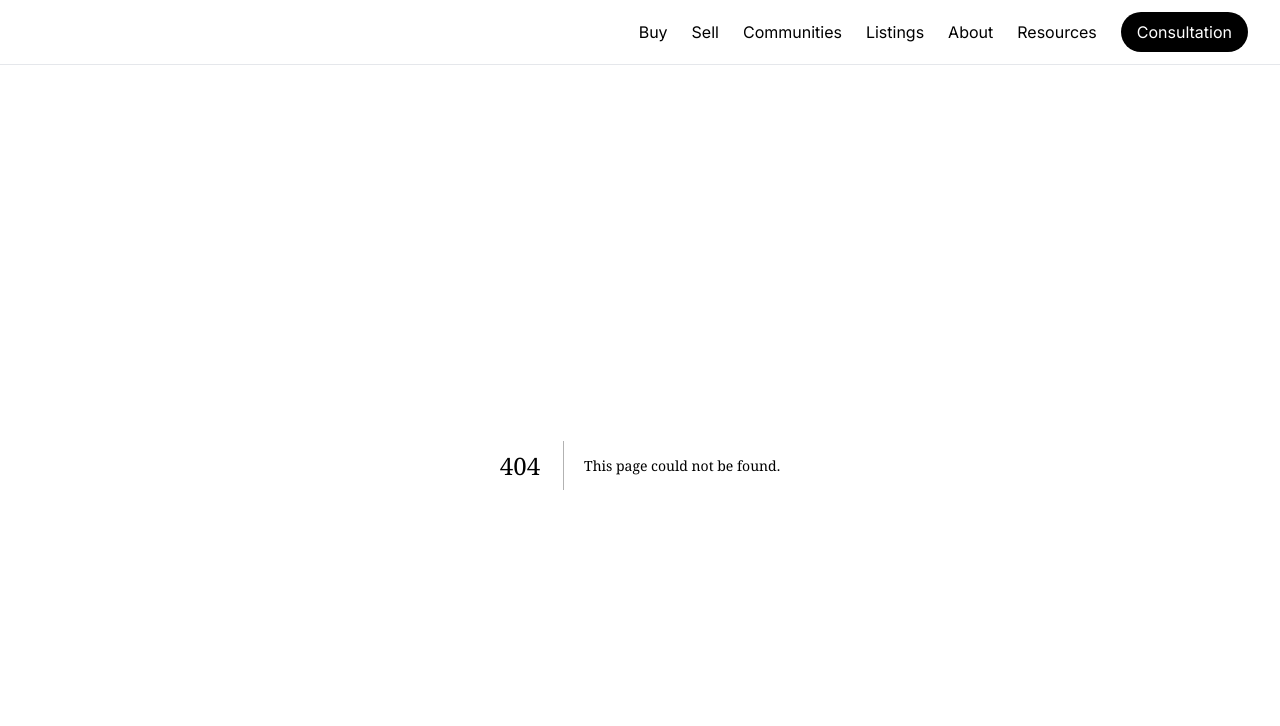
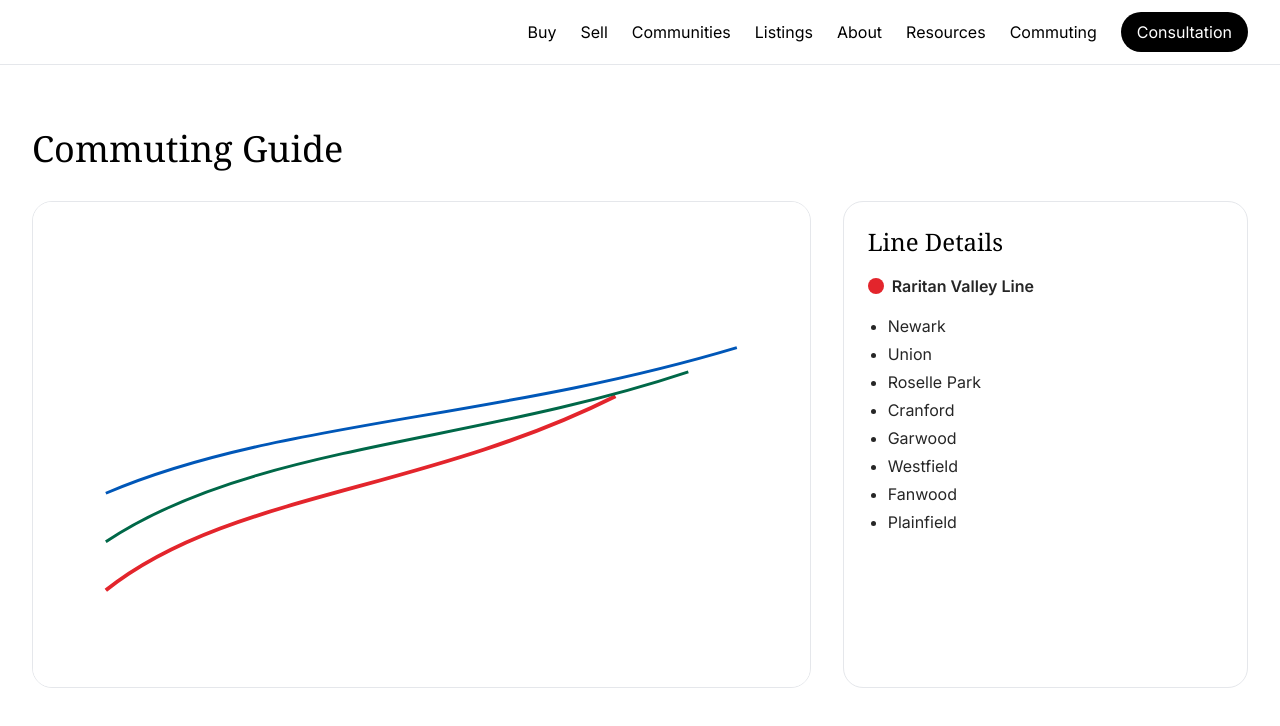
Before and after one commit to jorgeramirez76/jorge-ramirez-group, a Next.js app: page /commuting in a window 1280 px wide. Before the commit this address had no page. Shown: the top 726 px of the page. Built offline with nearby package versions, Linux system fonts and the light colour scheme.

Commit message:
feat: add commuting nav link and page

```diff
--- /dev/null
+++ b/app/commuting/page.tsx
@@ -0,0 +1,11 @@
+import type { Metadata } from 'next';
+import CommutingGuide from '../resources/commuting-guide/commuting-guide';
+
+export const metadata: Metadata = {
+  title: 'Commuting',
+  description: 'NJ Transit lines serving Union, Morris, and Essex counties',
+};
+
+export default function Page() {
+  return <CommutingGuide />;
+}
--- a/components/site-header.tsx
+++ b/components/site-header.tsx
@@ -23,6 +23,7 @@ export function SiteHeader() {
           <Link href="/listings">Listings</Link>
           <Link href="/about">About</Link>
           <Link href="/resources">Resources</Link>
+          <Link href="/commuting">Commuting</Link>
           <Link href="/contact" className="rounded-full bg-black text-white px-4 py-2">Consultation</Link>
         </nav>
         <button className="md:hidden" aria-label="Menu" onClick={()=>setOpen(v=>!v)}>☰</button>
@@ -30,7 +31,7 @@ export function SiteHeader() {
       {open && (
         <div className="md:hidden border-t bg-white">
           <div className="container py-3 flex flex-col gap-2">
-            {["buy","sell","communities","listings","about","resources","contact"].map(p=> (
+            {["buy","sell","communities","listings","about","resources","commuting","contact"].map(p=> (
               <Link key={p} href={`/${p}`} onClick={()=>setOpen(false)} className="py-2">{p[0].toUpperCase()+p.slice(1)}</Link>
             ))}
           </div>
```
